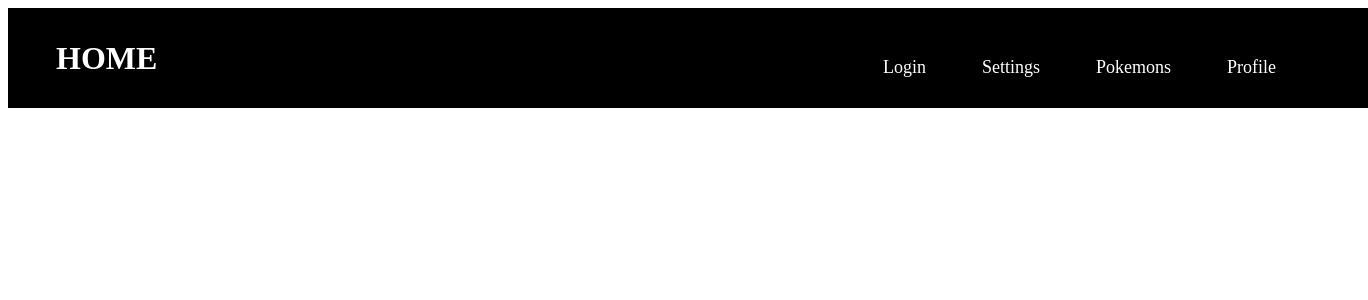
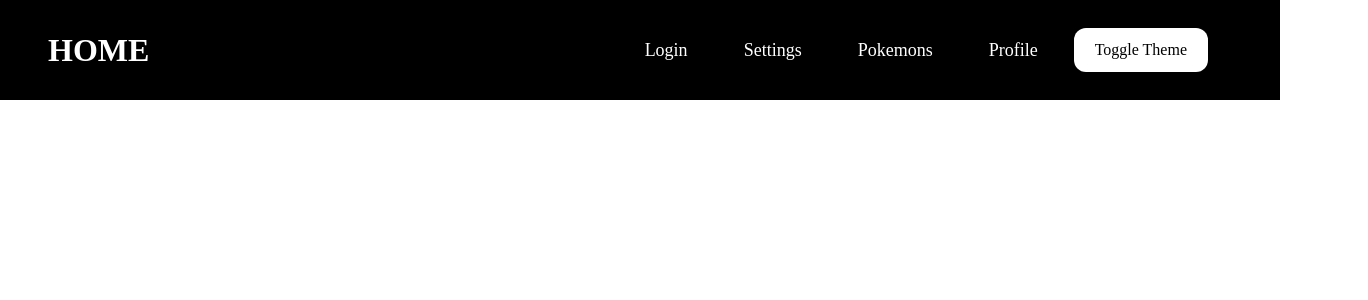
Before and after one commit to MatkoMilic/Poke-App-React-Unfinished, a React (Create React App) app: page / in a window 1280 px wide. Shown: the top 300 px of the page, 1368 px wide, since content can reach past the window. Built offline with nearby package versions, Linux system fonts and the light colour scheme.

Commit message:
feat(src/components/header/header.tsx): add toggle theme button to header and fix header bugs

```diff
--- a/src/components/Header/Header.tsx
+++ b/src/components/Header/Header.tsx
@@ -1,8 +1,9 @@
 import React, { useEffect, useState } from "react";
 import { BiMenuAltRight } from "react-icons/bi";
 import { AiOutlineClose } from "react-icons/ai";
-import classes from "./Header.module.scss";
+import classes from "./Styles.module.scss";
 import { Link, Outlet } from "react-router-dom";
+import { ThemeContext } from "../ThemeProvider/ThemeProvider";
 
 interface ISize {
   width: number;
@@ -11,7 +12,8 @@ interface ISize {
 
 const Header = (): JSX.Element => {
   const [menuOpen, setMenuOpen] = useState(false);
-  const [size, setSize] = useState<ISize>({ width: 0, height: 0 });
+  const [size, setSize] = useState<ISize>();
+  const { toggleTheme } = React.useContext(ThemeContext);
 
   useEffect(() => {
     const handleResize = () => {
@@ -25,10 +27,10 @@ const Header = (): JSX.Element => {
   }, []);
 
   useEffect(() => {
-    if (size.width > 768 && menuOpen) {
+    if (size && size.width > 768 && menuOpen) {
       setMenuOpen(false);
     }
-  }, [size.width, menuOpen]);
+  }, [size?.width, menuOpen, size]);
 
   const menuToggleHandler = () => {
     setMenuOpen((p) => !p);
@@ -42,7 +44,7 @@ const Header = (): JSX.Element => {
         </Link>
         <nav
           className={`${classes.header__content__nav} ${
-            menuOpen && size.width < 768 ? classes.isMenu : ""
+            menuOpen && size && size.width < 768 ? classes.isMenu : ""
           }`}
         >
           <ul>
@@ -66,6 +68,9 @@ const Header = (): JSX.Element => {
                 Profile
               </Link>
             </li>
+            <li>
+              <button onClick={toggleTheme}>Toggle Theme</button>
+            </li>
             <Outlet />
           </ul>
         </nav>
```
